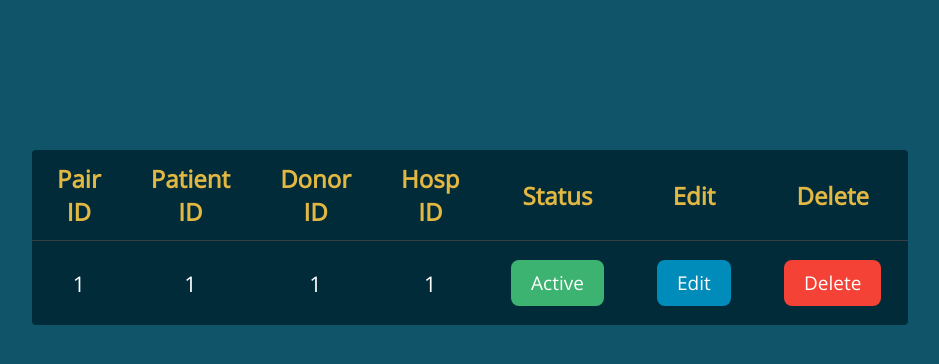
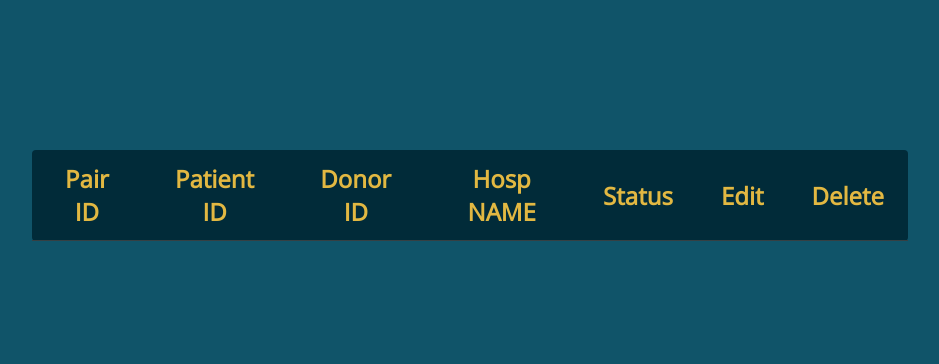
Before and after one commit to siv2r/kidney-exchange, a PHP site: page /kidney-exchange/pages/dataOverview.php in a window 1280 px wide. Shown: the part 68-432 px from the top of the page, without its empty margins (170-1109 px from the left). Run offline with PHP 8.4, Linux system fonts and the light colour scheme; the visitor is signed in with stand-in values (Sample User, id 1); tables that the repository leaves empty or names only in its code hold one stand-in row (values such as "Sample post"); lists and menus that the app fills with data are empty.

Commit message:
changed hospital id to hospital name

```diff
--- a/pages/dataOverview.php
+++ b/pages/dataOverview.php
@@ -33,7 +33,7 @@ mysqli_free_result($result);
         <th>Pair ID</th>
         <th>Patient ID</th>
         <th>Donor ID</th>
-        <th>Hosp ID</th>
+        <th>Hosp NAME</th>
         <th>Status</th>
         <th>Edit</th>
         <th>Delete</th>
@@ -41,7 +41,7 @@ mysqli_free_result($result);
 
       <?php foreach ($result_array as $row) : ?>
         <?php
-          if ($_SESSION['userType'] === "Transplant coordinator" && $_SESSION['hospId'] != $row['hosp_id']) {
+          if ($_SESSION['userType'] === "Transplant coordinator" && $_SESSION['hospname'] != $row['hosp_name']) {
             continue;
           }
         ?>
@@ -49,15 +49,15 @@ mysqli_free_result($result);
           <td><?php echo $row['pair_id'] ?></td>
           <td><?php echo $row['patient_id'] ?></td>
           <td><?php echo $row['donor_id'] ?></td>
-          <td><?php echo $row['hosp_id'] ?></td>
+          <td><?php echo $row['hosp_name'] ?></td>
           <td>
-            <a href="../include/toggleStatus.inc.php?pair_id=<?php echo $row['pair_id']?>&hosp_id=<?php echo $row['hosp_id']?>" class="checkDisable button success confirmStatus"><?php echo $row['status'] ?></a>
+            <a href="../include/toggleStatus.inc.php?pair_id=<?php echo $row['pair_id']?>&hosp_name=<?php echo $row['hosp_name']?>" class="checkDisable button success confirmStatus"><?php echo $row['status'] ?></a>
           </td>
           <td>
-            <a class="button info confirmEdit" href="../pages/editPairForm.php?pair_id=<?php echo $row['pair_id'] ?>&hosp_id=<?php echo $row['hosp_id'] ?>">Edit</a>
+            <a class="button info confirmEdit" href="../pages/editPairForm.php?pair_id=<?php echo $row['pair_id'] ?>&hosp_name=<?php echo $row['hosp_name'] ?>">Edit</a>
           </td>
           <td>
-            <a class="button danger confirmDelete" href="../include/deleteData.inc.php?pair_id=<?php echo $row['pair_id'] ?>&hosp_id=<?php echo $row['hosp_id'] ?>">Delete</a>
+            <a class="button danger confirmDelete" href="../include/deleteData.inc.php?pair_id=<?php echo $row['pair_id'] ?>&hosp_name=<?php echo $row['hosp_name'] ?>">Delete</a>
           </td>
         </tr>
       <?php endforeach; ?>
```
